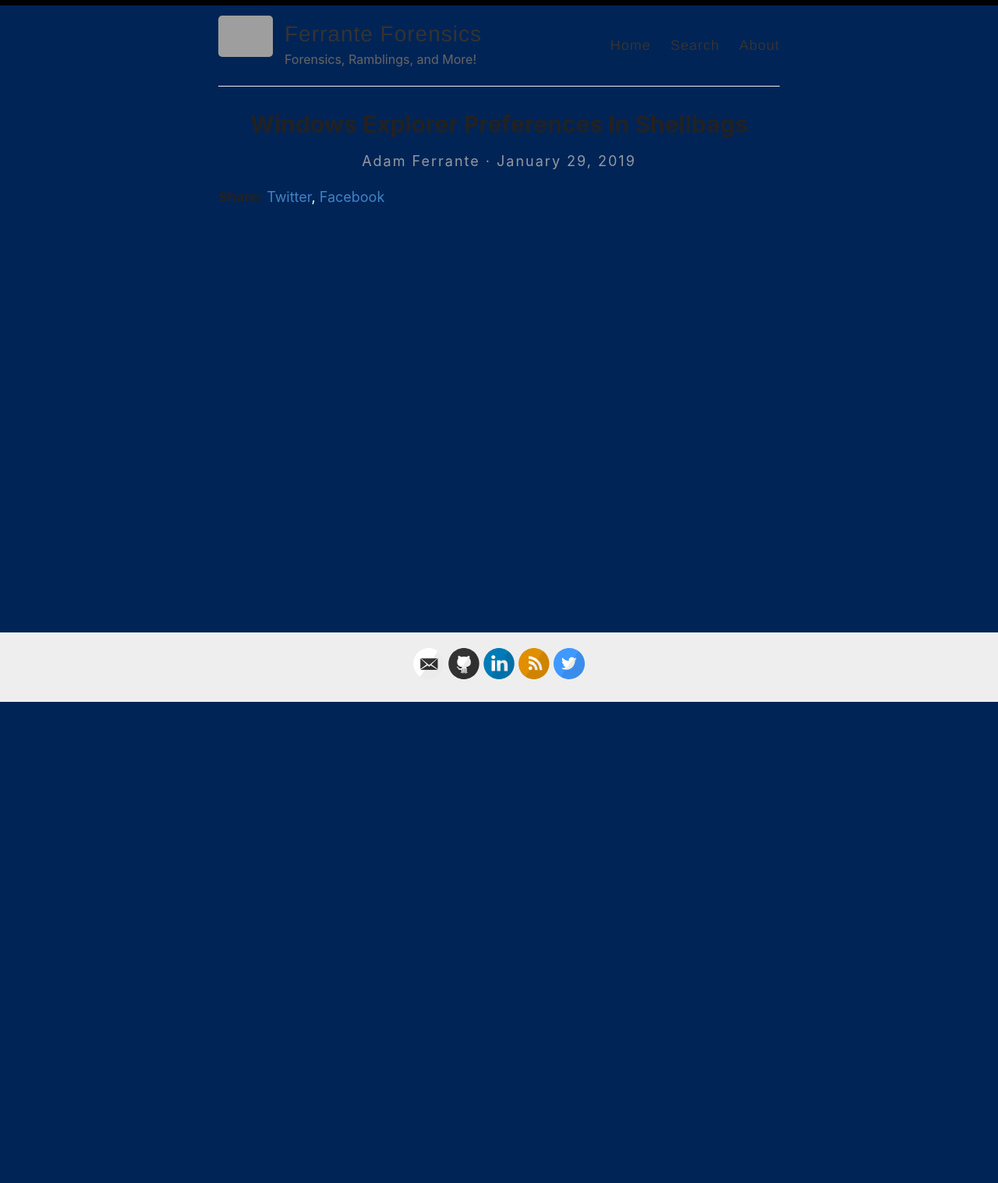
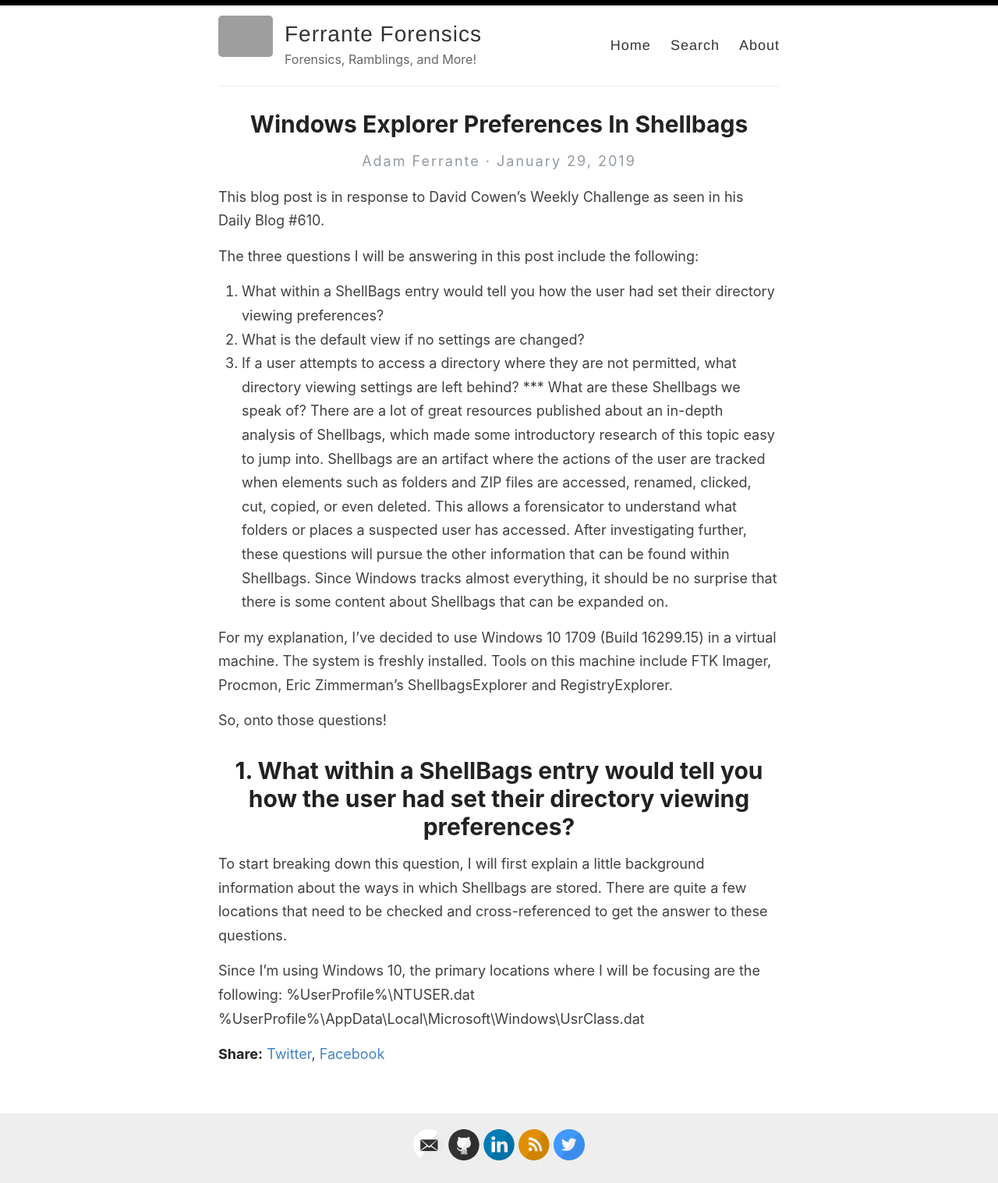
Before and after one commit to ferran7e/ferran7e.github.io, a Jekyll site: the page built from _posts/2019-01-29-windows-explorer-preferences-in-shellbags.md, in a window 1280 px wide. Shown: the whole page at 78% size. Built offline with Jekyll 4.4.1, drawn with Linux system fonts in a browser that asks for light colours; our own code applies the rules of GitHub Pages for plain Markdown files; before the commit the page ends 901 px from its top, so only the background shows below that; grey boxes are pictures that could not be loaded.

Commit message:
CSS Change

```diff
--- a/_posts/2019-01-29-windows-explorer-preferences-in-shellbags.md
+++ b/_posts/2019-01-29-windows-explorer-preferences-in-shellbags.md
@@ -0,0 +1,20 @@
+This blog post is in response to David Cowen's Weekly Challenge as seen in his Daily Blog #610.
+
+The three questions I will be answering in this post include the following:
+1. What within a ShellBags entry would tell you how the user had set their directory viewing preferences?
+2. What is the default view if no settings are changed?
+3. If a user attempts to access a directory where they are not permitted, what directory viewing settings are left behind?
+***
+What are these Shellbags we speak of? There are a lot of great resources published about an in-depth analysis of Shellbags, which made some introductory research of this topic easy to jump into. Shellbags are an artifact where the actions of the user are tracked when elements such as folders and ZIP files are accessed, renamed, clicked, cut, copied, or even deleted. This allows a forensicator to understand what folders or places a suspected user has accessed. After investigating further, these questions will pursue the other information that can be found within Shellbags. Since Windows tracks almost everything, it should be no surprise that there is some content about Shellbags that can be expanded on.
+
+For my explanation, I’ve decided to use Windows 10 1709 (Build 16299.15) in a virtual machine. The system is freshly installed. Tools on this machine include FTK Imager, Procmon, Eric Zimmerman’s ShellbagsExplorer and RegistryExplorer.
+
+So, onto those questions!
+
+# 1. What within a ShellBags entry would tell you how the user had set their directory viewing preferences?
+
+To start breaking down this question, I will first explain a little background information about the ways in which Shellbags are stored. There are quite a few locations that need to be checked and cross-referenced to get the answer to these questions.
+
+Since I’m using Windows 10, the primary locations where I will be focusing are the following:
+    %UserProfile%\NTUSER.dat
+    %UserProfile%\AppData\Local\Microsoft\Windows\UsrClass.dat
--- a/_sass/_variables.scss
+++ b/_sass/_variables.scss
@@ -14,6 +14,17 @@ $gray: #666;
 $lightGray: #eee;
 $white: #fff;
 
+// Random
+$searchInput: #fff3ff;
+$searchInputBorder: #ccc;
+$shareBox: #222;
+$background: #fff;
+$h4: #222;
+$blockQuote: #ede1ff;
+$youMayLike: #ddffb5;
+$authorTitle: #939aa1;
+$postDate: #939aa1;
+
 // Font stacks
 $helvetica: Helvetica, Arial, sans-serif;
 $helveticaNeue: "Helvetica Neue", Helvetica, Arial, sans-serif;
--- a/style.scss
+++ b/style.scss
@@ -21,9 +21,9 @@ html {
 }
 
 body {
-  background: #012456;
+  background: $background;
   font-family: -system-ui, -apple-system, BlinkMacSystemFont, "Segoe UI", Roboto, Helvetica, Arial, sans-serif, "Apple Color Emoji", "Segoe UI Emoji", "Segoe UI Symbol";
-  color: #fff;
+  color: #404040;
   line-height: 1.7;
   font-weight: 400;
   font-size: 18px;
@@ -81,7 +81,7 @@ h3 {
 
 h4 {
   font-size: 18px;
-  color: #222;
+  color: $h4;
 }
 
 p {
@@ -144,16 +144,16 @@ table tr td :last-child {
   padding: 12px 20px;
   margin: 8px 0;
   display: inline-block;
-  border: 1px solid #ccc;
+  border: 1px solid $searchInputBorder;
   border-radius: 4px;
   box-sizing: border-box;
   font-size: 18px;
-  background-color: #fff3ff;
+  background-color: $searchInput;
 }
 
 .share-box {
   font-weight: bold;
-  color: #222;
+  color: $shareBox;
 }
 
 a {
@@ -353,7 +353,7 @@ nav {
     color: $gray;
     font-size: 22px;
     font-style: italic;
-    background-color: #ede1ff;
+    background-color: $blockQuote;
   }
 
   .you-may-like{
@@ -363,7 +363,7 @@ nav {
     color: $gray;
     font-size: 22px;
     font-style: italic;
-    background-color: #ddffb5;;
+    background-color: $youMayLike;
   }
 
   .comments {
@@ -440,13 +440,13 @@ body:after {
 
 .author_title{
   text-align: center;
-  color: #939aa1;
+  color: $authorTitle;
   letter-spacing: 2px;
 }
 
 .post_date{
   text-align: center;
-  color: #939aa1;
+  color: $postDate;
 }
 
 .cd-container a {
```
